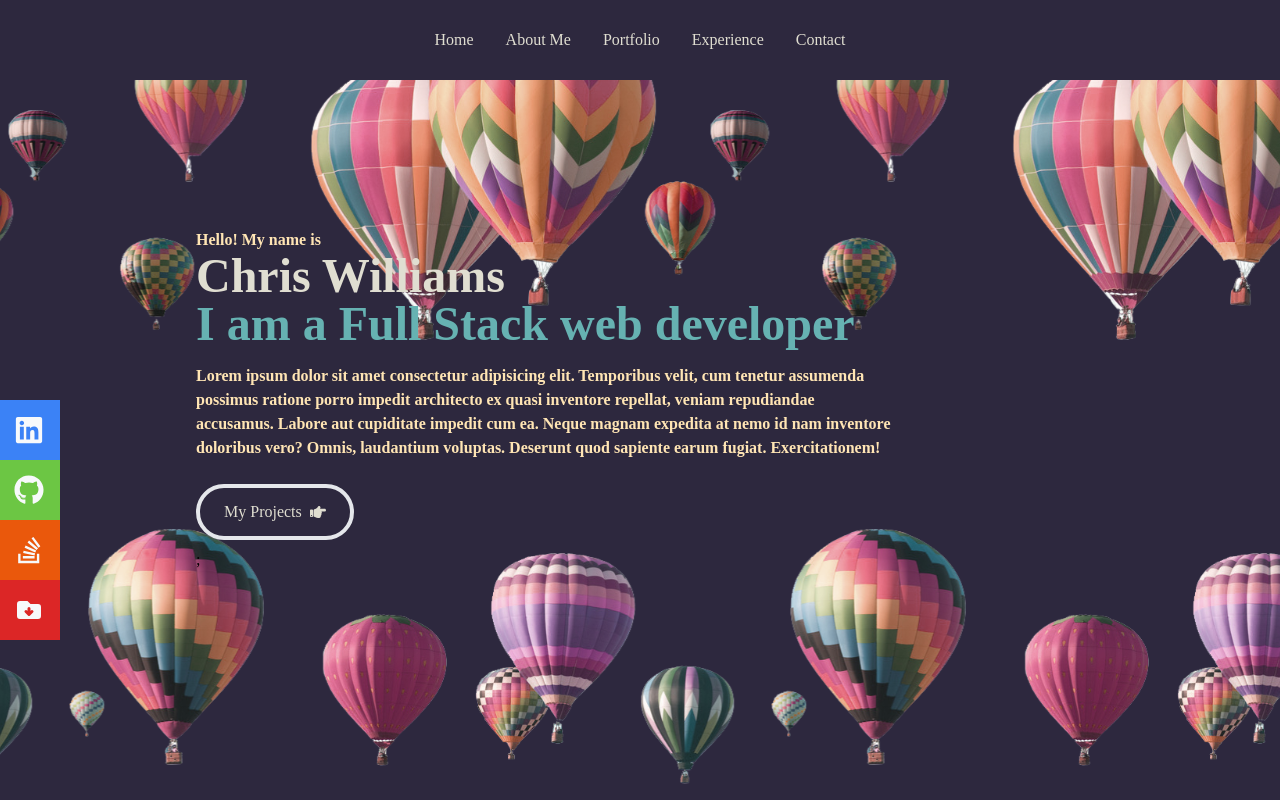
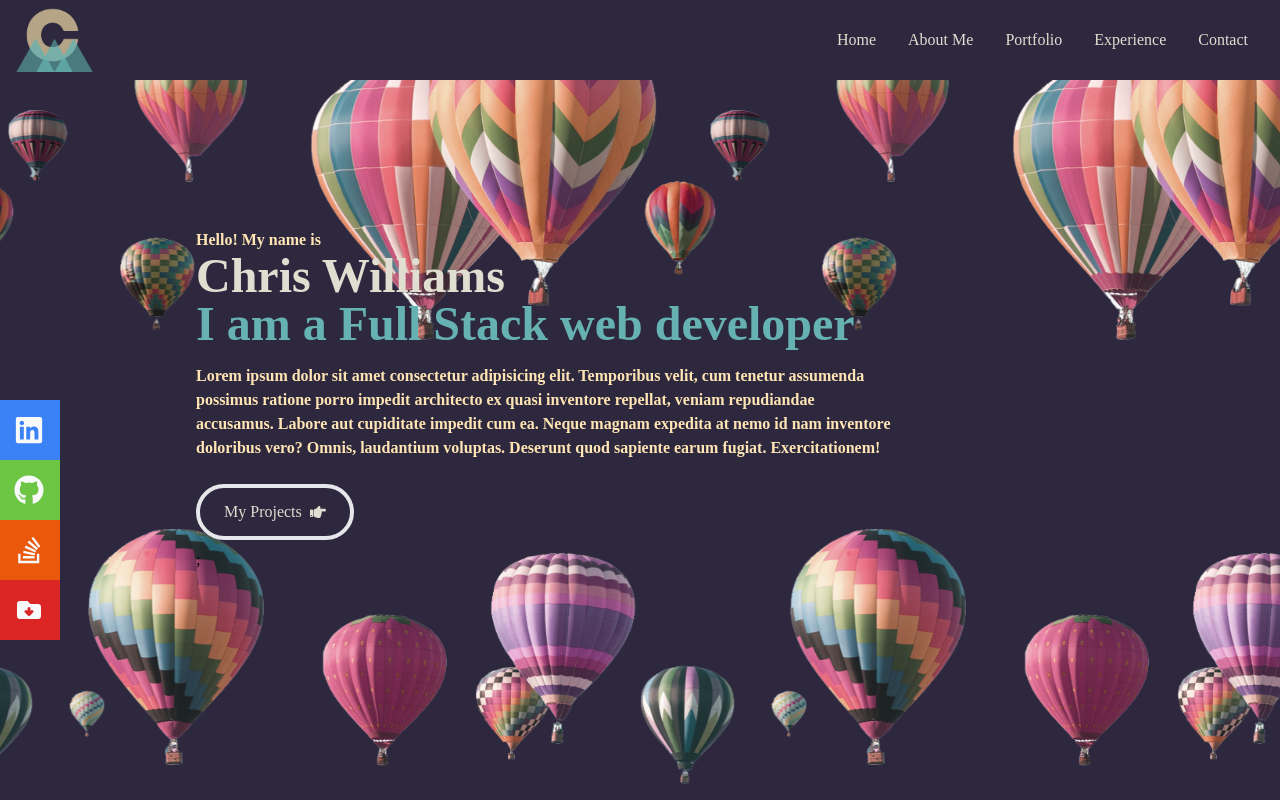
Before and after one commit to ChrisT303/portfolio-react, a React (Create React App) app: page / in a window 1280 px wide. Shown: the top 800 px of the page. Built offline with nearby package versions, Linux system fonts and the light colour scheme.

Commit message:
created and added new logo to nav bar

```diff
--- a/src/components/Hero.js
+++ b/src/components/Hero.js
@@ -1,5 +1,6 @@
 import React from "react";
 import { FaHandPointRight } from "react-icons/fa";
+
 
 
 
--- a/src/components/Navigation.js
+++ b/src/components/Navigation.js
@@ -1,5 +1,6 @@
 import React, {useState} from 'react'
 import {FaBars, FaTimes} from 'react-icons/fa';
+import Logo from "../assets/newlogo.png";
 
 // import Logo from '../assets/logo2.png';
 
@@ -9,7 +10,10 @@
  const handleClick = () => setNav(!nav)
 
   return (
-    <div className="fixed w-full h-[80px] flex justify-center items-center px-4 bg-[#2D283E] text-[#e0ded1]">
+    <div className="fixed w-full h-[80px] flex justify-between items-center px-4 bg-[#2D283E] text-[#e0ded1]">
+      <div>
+        <img src={Logo} alt="Logo" className='h-16' />
+      </div>
       <ul className="hidden md:flex">
         <li>Home</li>
         <li>About Me</li>
```
Also changed, not shown: src/assets/newlogo.png (added).
